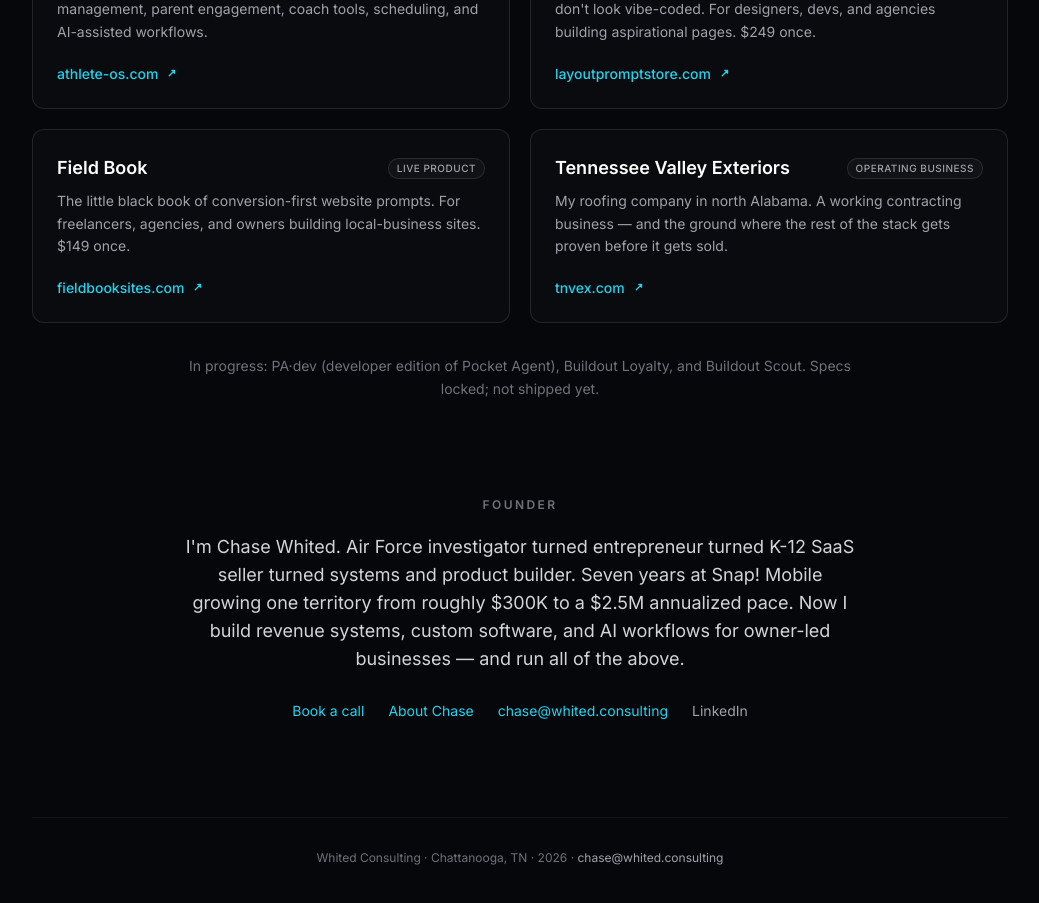
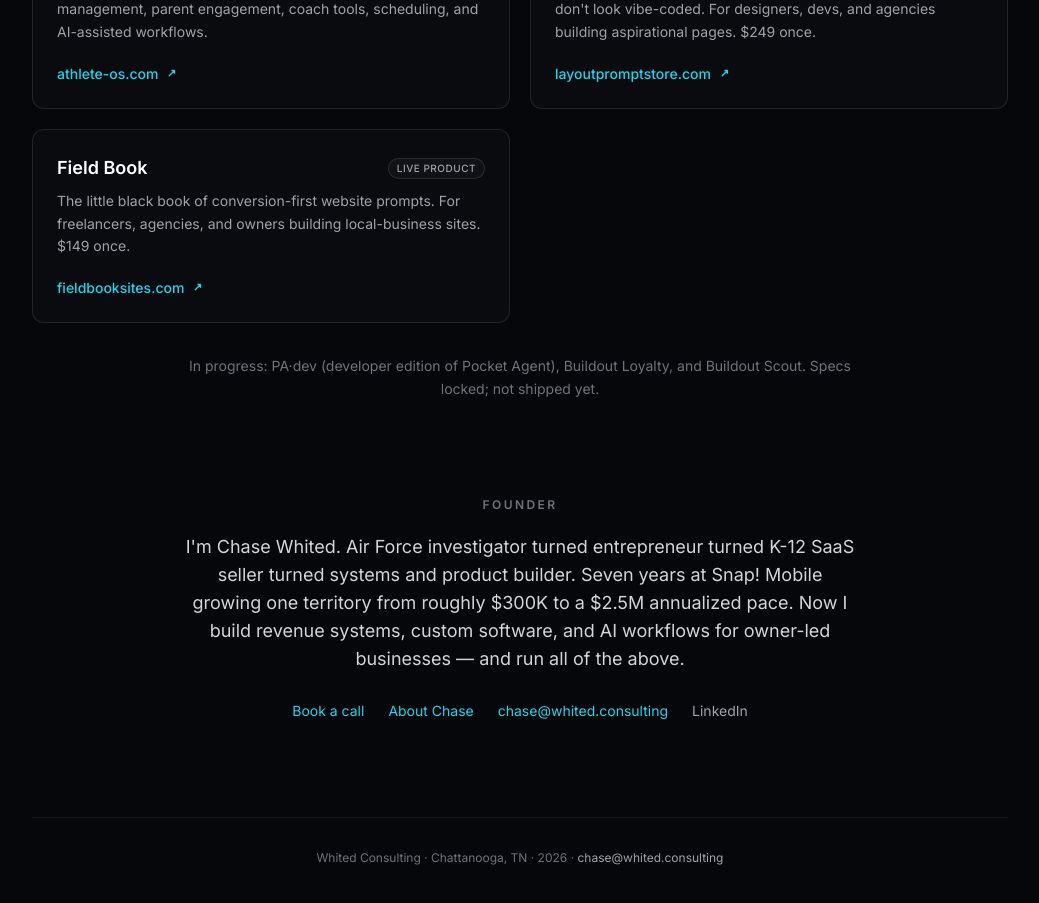
Before and after one commit to cwhited26/whited-consulting-website, a Next.js app: page / in a window 1280 px wide. Shown: the part 1360-2263 px from the top of the page, without its empty margins (120-1159 px from the left). Built offline with nearby package versions, Linux system fonts and the light colour scheme.

Commit message:
[2026-07-27] Claude Code — remove Tennessee Valley Exteriors from portfolio + meta description + README

```diff
--- a/src/app/layout.tsx
+++ b/src/app/layout.tsx
@@ -10,7 +10,7 @@
 
 const TITLE = "Whited Consulting — Built by an operator. Used by operators.";
 const DESCRIPTION =
-  "Whited Consulting builds revenue systems, custom software, AI workflows, and focused SaaS products for owner-led businesses. Home of Pocket Agent, Buildout Studios, Buildout Schedule, Buildout Measure, AthleteOS, Layoutbook, Field Book, and Tennessee Valley Exteriors.";
+  "Whited Consulting builds revenue systems, custom software, AI workflows, and focused SaaS products for owner-led businesses. Home of Pocket Agent, Buildout Studios, Buildout Schedule, Buildout Measure, AthleteOS, Layoutbook, and Field Book.";
 
 export const metadata: Metadata = {
   title: TITLE,
--- a/src/app/page.tsx
+++ b/src/app/page.tsx
@@ -64,14 +64,6 @@
     href: "https://fieldbooksites.com",
     display: "fieldbooksites.com",
     kind: "product",
-  },
-  {
-    name: "Tennessee Valley Exteriors",
-    oneLiner:
-      "My roofing company in north Alabama. A working contracting business — and the ground where the rest of the stack gets proven before it gets sold.",
-    href: "https://tnvex.com",
-    display: "tnvex.com",
-    kind: "operating",
   },
 ];
 
```
Also changed, not shown: 1 other file (tests, documents, lock files or other folders).
